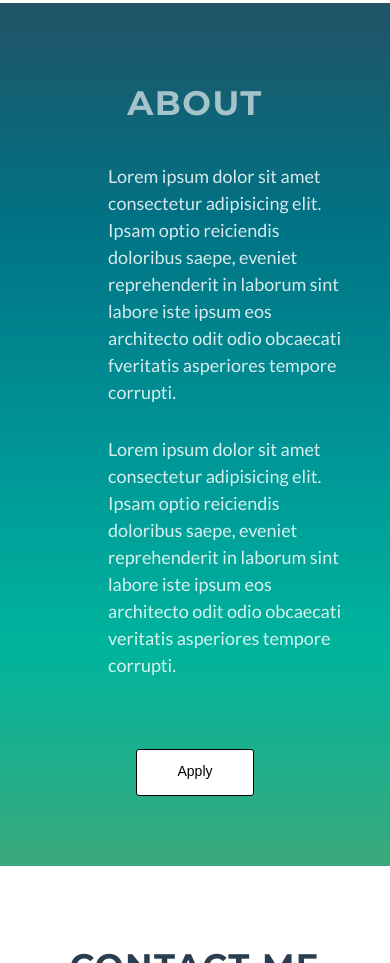
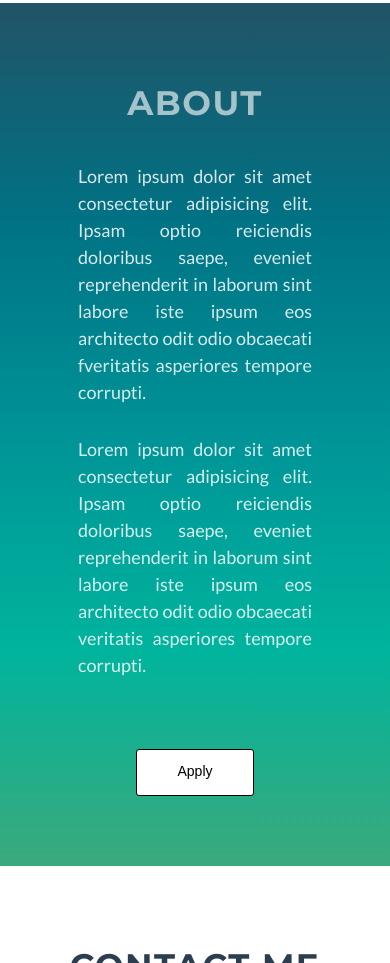
Before and after one commit to jaybhoyar/responsive-web-design, a plain HTML site: page index.html in a window 390 px wide. Shown: the part 2206-3169 px from the top of the page. Drawn offline with Linux system fonts and the light colour scheme.

Commit message:
about section fixed

```diff
--- a/assets/stylesheets/style.css
+++ b/assets/stylesheets/style.css
@@ -434,6 +434,10 @@ tr:nth-child(even) {
   }
   .row2 {
     width: 60%;
+    text-align: justify;
+  }
+  .col-1 {
+    margin-left: 0px;
   }
   .col,.col-1 {
     width: 100%;
```
